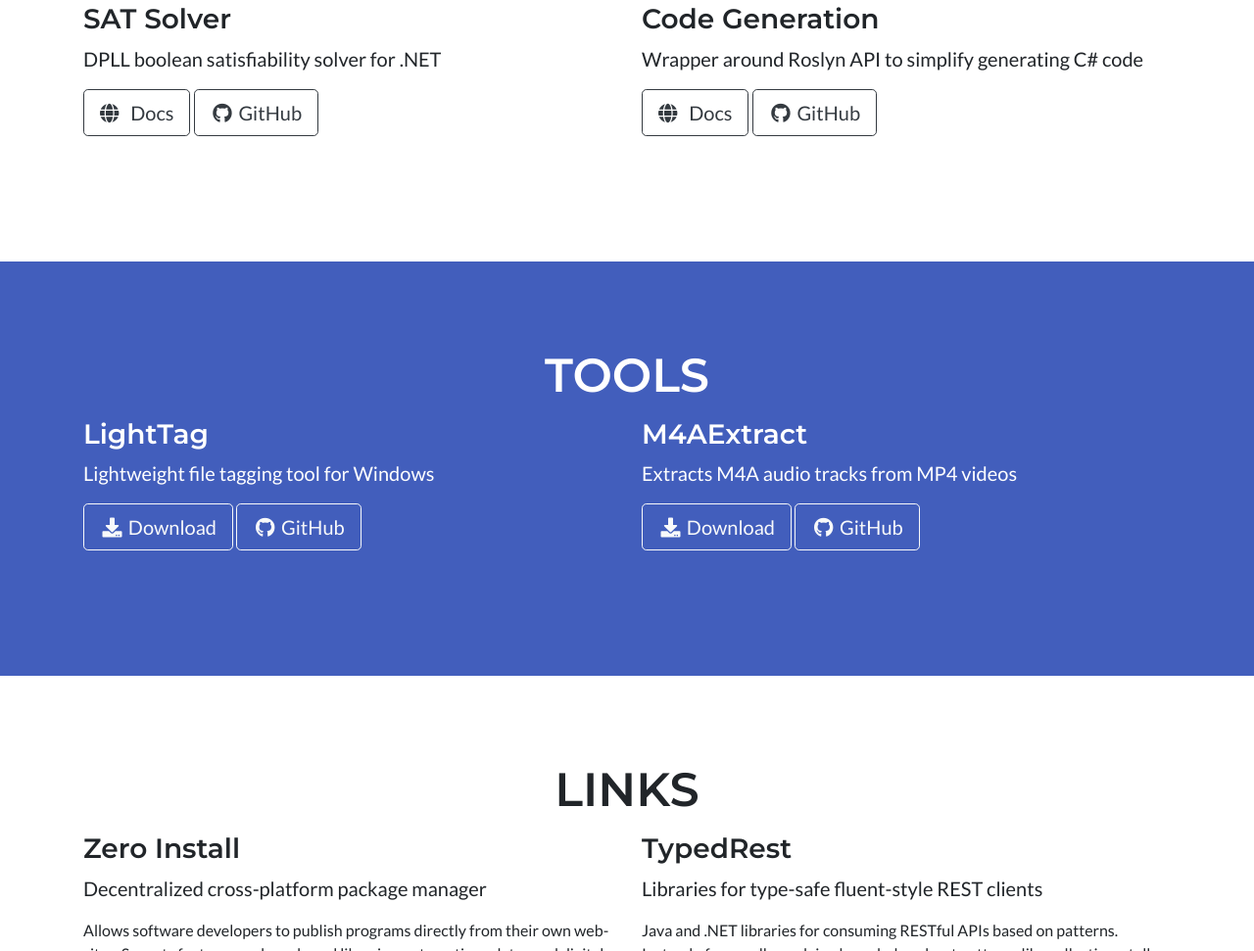
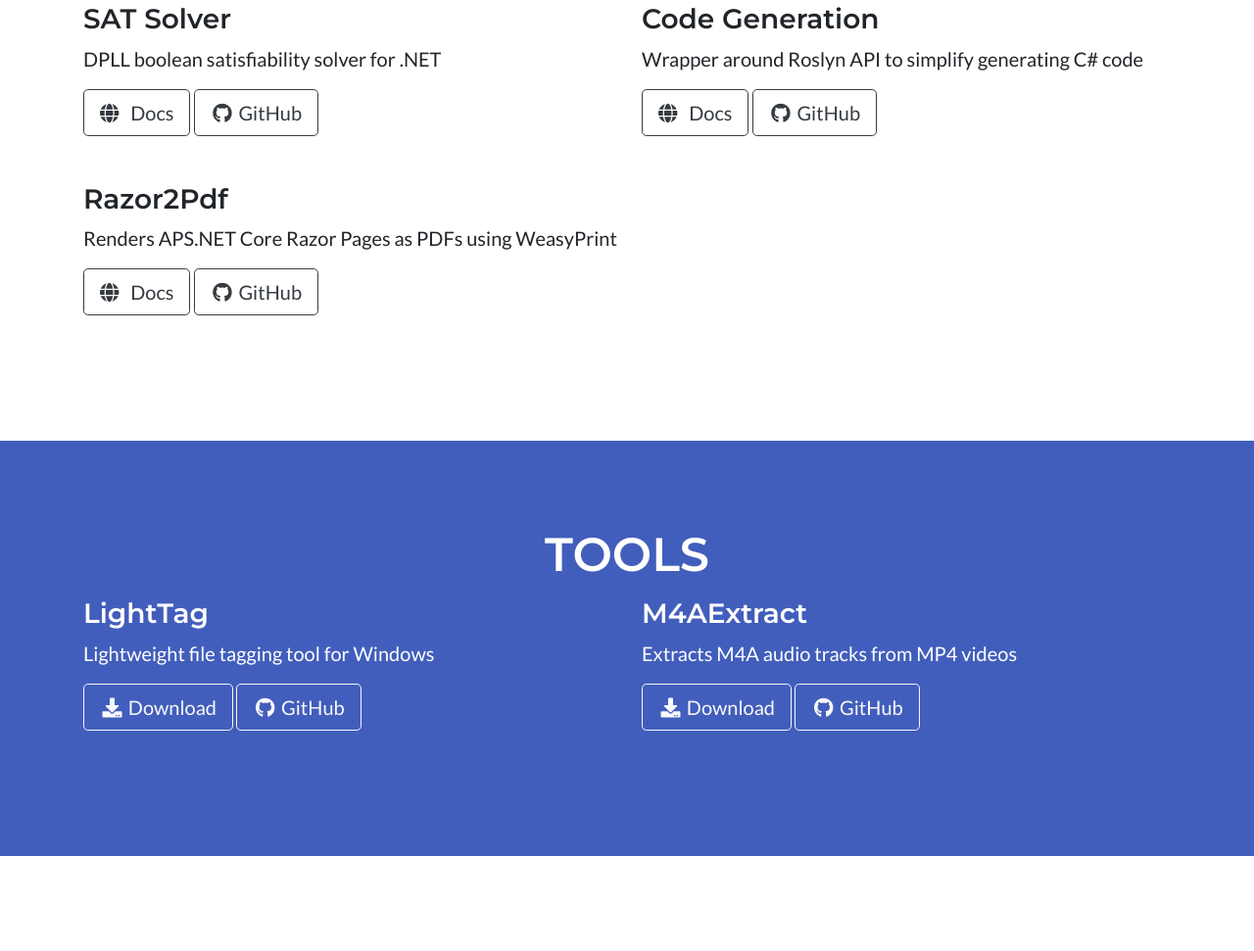
Before and after one commit to nano-byte/nano-byte.net, a plain HTML site: page index.html in a window 1280 px wide. Shown: the part 782-1753 px from the top of the page at 98% size. Drawn offline with nearby package versions, Linux system fonts and the light colour scheme.

Commit message:
Added Razor2Pdf

```diff
--- a/index.html
+++ b/index.html
@@ -71,6 +71,16 @@
           <p>
             <a class="btn btn-lg btn-outline-dark" href="https://code-generation.nano-byte.net/"><i class="fa fa-globe mr-2"></i> Docs</a>
             <a class="btn btn-lg btn-outline-dark" href="https://github.com/nano-byte/code-generation"><i class="fa-fw fab fa-github"></i> GitHub</a>
+          </p>
+        </div>
+      </div>
+      <div class="row">
+        <div class="col-lg my-3 ml-auto">
+          <h3>Razor2Pdf</h3>
+          <p class="lead">Renders APS.NET Core Razor Pages as PDFs using WeasyPrint </p>
+          <p>
+            <a class="btn btn-lg btn-outline-dark" href="https://razor2pdf.nano-byte.net/"><i class="fa fa-globe mr-2"></i> Docs</a>
+            <a class="btn btn-lg btn-outline-dark" href="https://github.com/nano-byte/Razor2Pdf"><i class="fa-fw fab fa-github"></i> GitHub</a>
           </p>
         </div>
       </div>
```
